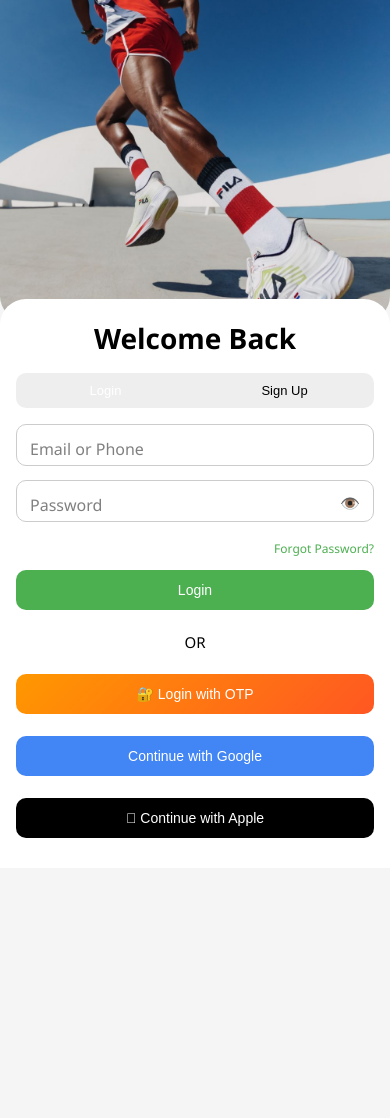
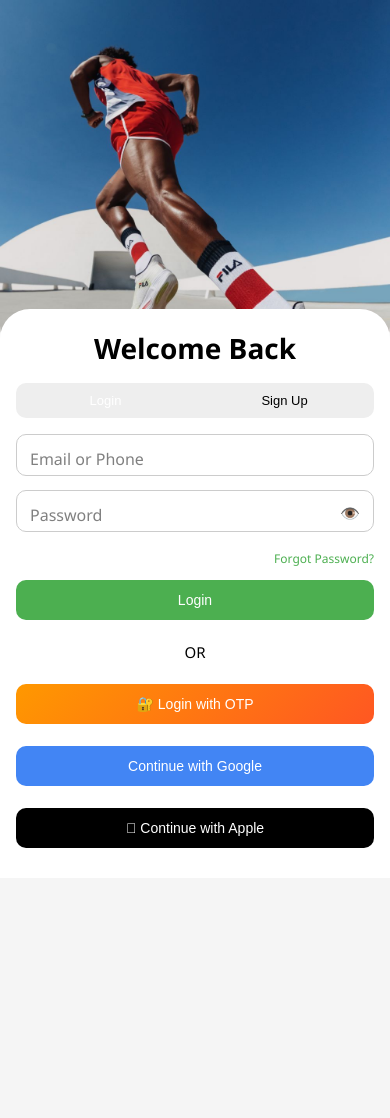
Before and after one commit to mvijayreddy-crypto/BookMyPlay, a Flask app: page /login in a window 390 px wide. Shown: the top 1118 px of the page. Before the commit the page ends 838 px from the top, so only its background shows below. Run offline with Flask 3, Linux system fonts and the light colour scheme.

Commit message:
final responsive login ui

```diff
--- a/templates/login.html
+++ b/templates/login.html
@@ -232,13 +232,13 @@
 
             .left{
                 width:100%;
-                height:38vh;
-                min-height:280px;
+                height:42vh;
+                min-height:320px;
                 background:url("/static/sports-bg.jpg")
-                no-repeat center center;
+                no-repeat center top;
                 background-size:cover;
-                border-bottom-left-radius:25px;
-                border-bottom-right-radius:25px;
+                border-bottom-left-radius:28px;
+                border-bottom-right-radius:28px;
             }
 
             /* LOGIN SECTION */
@@ -255,8 +255,8 @@
             .card{
                 width:100%;
                 max-width:100%;
-                border-radius:26px 26px 0 0;
-                margin-top:-22px;
+                border-radius:30px 30px 0 0;
+                margin-top:-45px;
                 padding:20px 16px 30px;
                 box-shadow:none;
             }
```
